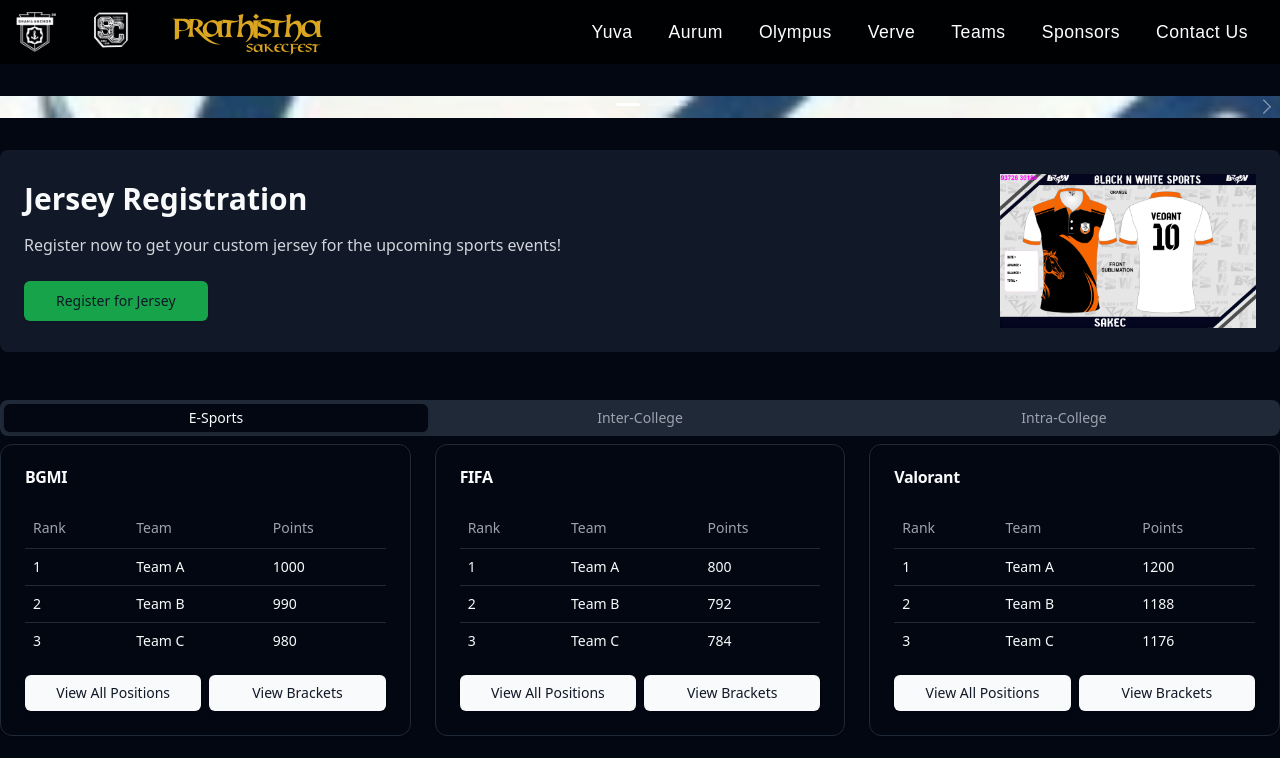
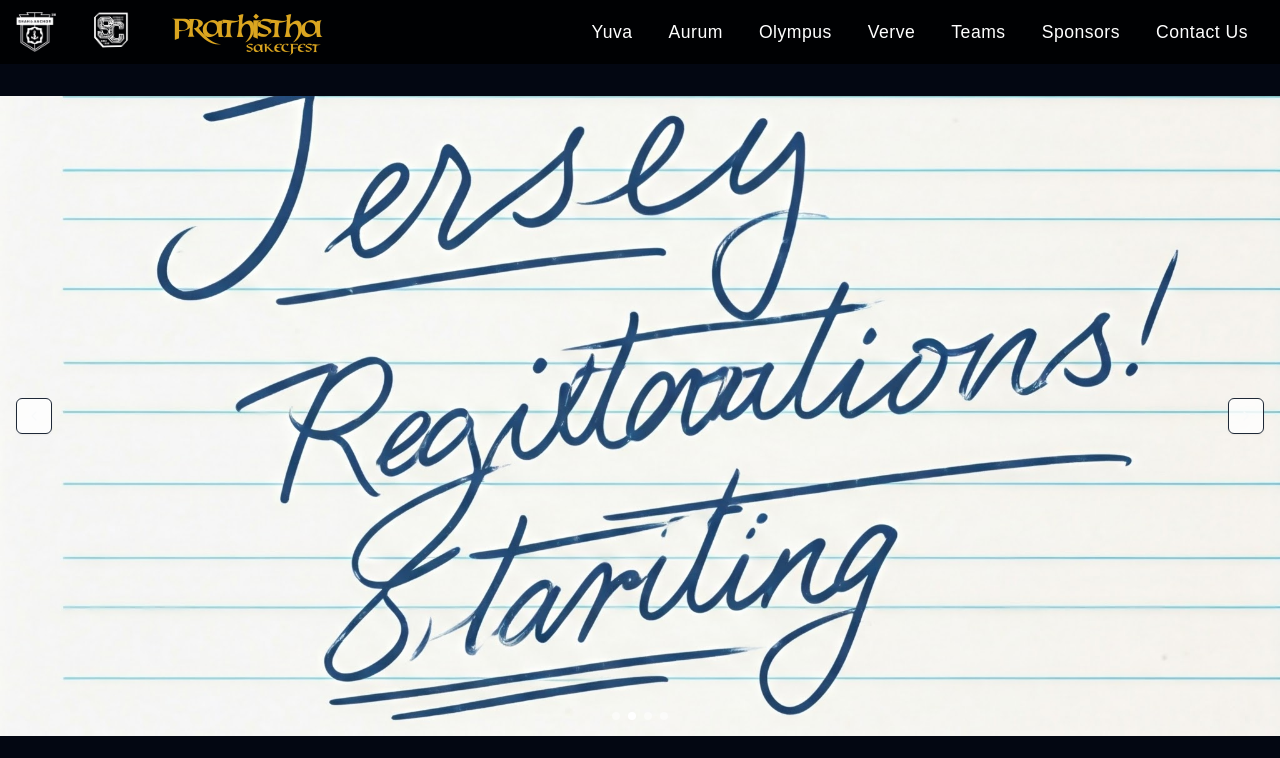
Before and after one commit to PiKa919/prathistha1, a Next.js app: page /sports in a window 1280 px wide. Shown: the top 758 px of the page. Built offline with nearby package versions, Linux system fonts and the light colour scheme.

Commit message:
Update dependencies and improve CarouselComponent functionality

```diff
--- a/package.json
+++ b/package.json
@@ -27,7 +27,7 @@
     "@nextui-org/react": "^2.4.8",
     "@nextui-org/system": "^2.4.4",
     "@nextui-org/theme": "^2.4.3",
-    "@radix-ui/react-dialog": "^1.1.3",
+    "@radix-ui/react-dialog": "^1.1.4",
     "@radix-ui/react-icons": "^1.3.0",
     "@radix-ui/react-label": "^2.1.0",
     "@radix-ui/react-progress": "^1.1.0",
--- a/src/app/page.tsx
+++ b/src/app/page.tsx
@@ -151,7 +151,7 @@ export default function Home() {
     return () => clearTimeout(timeout);
   }, []);
 
-  const targetDate = new Date('2025-02-21T00:00:00'); // 21st February 2025
+  const targetDate = new Date('2025-12-30T00:00:00'); // 21st February 2025
 
   return (
     <div className="min-h-screen">
@@ -172,16 +172,16 @@ export default function Home() {
                 className="mySwiper"
               >
                 <SwiperSlide>
-                  <Image src="/assets/banner/banner8.jpg" alt="Banner 1" width={400} height={300} />
+                  <Image src="/assets/banner/homepage.jpg" alt="Banner 1" width={400} height={300} />
                 </SwiperSlide>
                 <SwiperSlide>
-                  <Image src="/assets/banner/banner5.jpg" alt="Banner 2" width={400} height={300} />
+                  <Image src="/assets/banner/homepage.jpg" alt="Banner 2" width={400} height={300} />
                 </SwiperSlide>
                 <SwiperSlide>
-                  <Image src="/assets/banner/banner6.jpg" alt="Banner 3" width={400} height={300}/>
+                  <Image src="/assets/banner/homepage.jpg" alt="Banner 3" width={400} height={300}/>
                 </SwiperSlide>
                 <SwiperSlide>
-                  <Image src="/assets/banner/banner7.jpg" alt="Banner 4" width={400} height={300} />
+                  <Image src="/assets/banner/homepage.jpg" alt="Banner 4" width={400} height={300} />
                 </SwiperSlide>
               </Swiper>
             </div>
--- a/src/app/sports/jersey/page.tsx
+++ b/src/app/sports/jersey/page.tsx
@@ -13,6 +13,8 @@ import { ref, set, onValue } from "firebase/database";
 import Image from 'next/image';
 import { ref as storageRef, uploadBytes, getDownloadURL } from 'firebase/storage';
 import JerseyGalleryModal from '@/components/jerseymodalgallery';
+import { Sheet, SheetContent, SheetTrigger } from "@/components/ui/sheet"
+
 
 interface FormData {
   name: string;
@@ -544,7 +546,7 @@ export default function JerseyRegistration() {
 
             <Button
               type="submit"
-              className="w-full bg-gradient-to-r from-white to-gray-300 text-black hover:from-gray-100 hover:to-gray-200 text-xl py-6 rounded-xl font-semibold transition-all duration-300 hover:scale-[1.02]"
+              className="w-full bg-gradient-to-r from-white to-gray-300 text-black hover:from-gray-100 hover:to-gray-200 text-lg md:text-xl py-4 md:py-6 rounded-xl font-semibold transition-all duration-300 hover:scale-[1.02]"
             >
               Register Jersey
             </Button>
--- a/src/app/sports/page.tsx
+++ b/src/app/sports/page.tsx
@@ -222,6 +222,7 @@ const SportsCategorySection: React.FC<{ games: Game[] }> = ({ games }) => {
 export default function MultistepFormPage(): JSX.Element {
   return (
     <div className="mt-24">
+      {/* Ensure CarouselComponent is correctly rendered */}
       <CarouselComponent/>
 
       {/* Jersey Registration Section */}
--- a/src/components/jerseymodalgallery.tsx
+++ b/src/components/jerseymodalgallery.tsx
@@ -12,12 +12,12 @@ const JerseyGalleryModal = () => {
     {
       id: 1,
       image: "/olympus/jersey/babypink.jpeg",
-      description: "Classic Red Jersey"
+      description: "Baby Pink - AIDS"
     },
     {
       id: 2,
       image: "/olympus/jersey/bisleri.jpeg",
-      description: "Blue Away Jersey"
+      description: "Bisleri"
     },
     {
       id: 3,
@@ -27,22 +27,22 @@ const JerseyGalleryModal = () => {
     {
       id: 4,
       image: "/olympus/jersey/blue.jpeg",
-      description: "Commemorative White"
+      description: "Dark Firozi"
     },
     {
       id: 5,
       image: "/olympus/jersey/lemonyellow.jpeg",
-      description: "Limited Edition Gold"
+      description: "Lemon Yellow - IT"
     },
     {
       id: 6,
       image: "/olympus/jersey/red.jpeg",
-      description: "Anniversary Edition"
+      description: "Red - COMPS"
     },
     {
       id: 7,
       image: "/olympus/jersey/orange.jpeg",
-      description: "Team Captain Jersey"
+      description: "Orange"
     },
   ];
 
--- a/src/components/ui/CarouselComponent.tsx
+++ b/src/components/ui/CarouselComponent.tsx
@@ -1,60 +1,80 @@
-'use client';
+import React, { useState, useEffect } from 'react';
+import { Button } from "@/components/ui/button";
+import { ChevronLeft, ChevronRight } from "lucide-react";
 
-import React from 'react';
-import { Carousel } from 'antd';
-import Image from 'next/image';
+const Carousel = () => {
+  const [currentSlide, setCurrentSlide] = useState(0);
 
-const imageStyle: React.CSSProperties = {
-  width: '100%',
-  height: '80vh',
-  objectFit: 'cover',
-};
+  const slides = [
+    "/assets/banner/olympus/slide1.jpg",
+    "/assets/banner/olympus/slide1.jpg",
+    "/assets/banner/olympus/slide1.jpg",
+    "/assets/banner/olympus/slide1.jpg",
+  ];
 
-const CarouselComponent: React.FC = () => {
-  const onChange = (currentSlide: number): void => {
-    console.log('Slide changed to:', currentSlide);
+  useEffect(() => {
+    const timer = setInterval(() => {
+      setCurrentSlide((prev) => (prev + 1) % slides.length);
+    }, 5000);
+    return () => clearInterval(timer);
+  }, []);
+
+  const nextSlide = () => {
+    setCurrentSlide((prev) => (prev + 1) % slides.length);
+  };
+
+  const prevSlide = () => {
+    setCurrentSlide((prev) => (prev - 1 + slides.length) % slides.length);
   };
 
   return (
-    <Carousel afterChange={onChange} autoplay arrows>
-      <div style={imageStyle}>
-        <Image
-          src="/assets/banner/olympus/slide1.jpg"
-          alt="Slide 1"
-          fill
-          style={{ objectFit: 'cover' }}
-          priority
-        />
+    <div className="relative h-[80vh] w-full overflow-hidden">
+      {slides.map((slide, index) => (
+        <div
+          key={index}
+          className={`absolute top-0 left-0 w-full h-full transition-opacity duration-500 ease-in-out ${
+            index === currentSlide ? "opacity-100" : "opacity-0"
+          }`}
+        >
+          <img
+            src={slide}
+            alt={`Slide ${index + 1}`}
+            className="w-full h-full object-cover"
+          />
+        </div>
+      ))}
+
+      <Button
+        variant="outline"
+        size="icon"
+        className="absolute left-4 top-1/2 transform -translate-y-1/2 bg-white/80 hover:bg-white"
+        onClick={prevSlide}
+      >
+        <ChevronLeft className="h-4 w-4" />
+      </Button>
+
+      <Button
+        variant="outline"
+        size="icon"
+        className="absolute right-4 top-1/2 transform -translate-y-1/2 bg-white/80 hover:bg-white"
+        onClick={nextSlide}
+      >
+        <ChevronRight className="h-4 w-4" />
+      </Button>
+
+      <div className="absolute bottom-4 left-1/2 transform -translate-x-1/2 flex space-x-2">
+        {slides.map((_, index) => (
+          <button
+            key={index}
+            className={`w-2 h-2 rounded-full transition-colors ${
+              index === currentSlide ? "bg-white" : "bg-white/50"
+            }`}
+            onClick={() => setCurrentSlide(index)}
+          />
+        ))}
       </div>
-      <div style={imageStyle}>
-        <Image
-          src="/assets/banner/olympus/slide1.jpg"
-          alt="Slide 2"
-          fill
-          style={{ objectFit: 'cover' }}
-          priority
-        />
-      </div>
-      <div style={imageStyle}>
-        <Image
-          src="/assets/banner/olympus/slide1.jpg"
-          alt="Slide 3"
-          fill
-          style={{ objectFit: 'cover' }}
-          priority
-        />
-      </div>
-      <div style={imageStyle}>
-        <Image
-          src="/assets/banner/olympus/slide1.jpg"
-          alt="Slide 4"
-          fill
-          style={{ objectFit: 'cover' }}
-          priority
-        />
-      </div>
-    </Carousel>
+    </div>
   );
 };
 
-export default CarouselComponent;
+export default Carousel;
--- /dev/null
+++ b/src/components/ui/sheet.tsx
@@ -0,0 +1,139 @@
+"use client"
+
+import * as React from "react"
+import * as SheetPrimitive from "@radix-ui/react-dialog"
+import { cva, type VariantProps } from "class-variance-authority"
+import { cn } from "@/lib/utils"
+import { Cross2Icon } from "@radix-ui/react-icons"
+
+const Sheet = SheetPrimitive.Root
+
+const SheetTrigger = SheetPrimitive.Trigger
+
+const SheetClose = SheetPrimitive.Close
+
+const SheetPortal = SheetPrimitive.Portal
+
+const SheetOverlay = React.forwardRef<
+  React.ElementRef<typeof SheetPrimitive.Overlay>,
+  React.ComponentPropsWithoutRef<typeof SheetPrimitive.Overlay>
+>(({ className, ...props }, ref) => (
+  <SheetPrimitive.Overlay
+    className={cn(
+      "fixed inset-0 z-50 bg-black/80  data-[state=open]:animate-in data-[state=closed]:animate-out data-[state=closed]:fade-out-0 data-[state=open]:fade-in-0",
+      className
+    )}
+    {...props}
+    ref={ref}
+  />
+))
+SheetOverlay.displayName = SheetPrimitive.Overlay.displayName
+
+const sheetVariants = cva(
+  "fixed z-50 gap-4 bg-background p-6 shadow-lg transition ease-in-out data-[state=closed]:duration-300 data-[state=open]:duration-500 data-[state=open]:animate-in data-[state=closed]:animate-out",
+  {
+    variants: {
+      side: {
+        top: "inset-x-0 top-0 border-b data-[state=closed]:slide-out-to-top data-[state=open]:slide-in-from-top",
+        bottom:
+          "inset-x-0 bottom-0 border-t data-[state=closed]:slide-out-to-bottom data-[state=open]:slide-in-from-bottom",
+        left: "inset-y-0 left-0 h-full w-3/4 border-r data-[state=closed]:slide-out-to-left data-[state=open]:slide-in-from-left sm:max-w-sm",
+        right:
+          "inset-y-0 right-0 h-full w-3/4 border-l data-[state=closed]:slide-out-to-right data-[state=open]:slide-in-from-right sm:max-w-sm",
+      },
+    },
+    defaultVariants: {
+      side: "right",
+    },
+  }
+)
+
+interface SheetContentProps
+  extends React.ComponentPropsWithoutRef<typeof SheetPrimitive.Content>,
+    VariantProps<typeof sheetVariants> {}
+
+const SheetContent = React.forwardRef<
+  React.ElementRef<typeof SheetPrimitive.Content>,
+  SheetContentProps
+>(({ side = "right", className, children, ...props }, ref) => (
+  <SheetPortal>
+    <SheetOverlay />
+    <SheetPrimitive.Content
+      ref={ref}
+      className={cn(sheetVariants({ side }), className)}
+      {...props}
+    >
+      <SheetPrimitive.Close className="absolute right-4 top-4 rounded-sm opacity-70 ring-offset-background transition-opacity hover:opacity-100 focus:outline-none focus:ring-2 focus:ring-ring focus:ring-offset-2 disabled:pointer-events-none data-[state=open]:bg-secondary">
+        <Cross2Icon className="h-4 w-4" />
+        <span className="sr-only">Close</span>
+      </SheetPrimitive.Close>
+      {children}
+    </SheetPrimitive.Content>
+  </SheetPortal>
+))
+SheetContent.displayName = SheetPrimitive.Content.displayName
+
+const SheetHeader = ({
+  className,
+  ...props
+}: React.HTMLAttributes<HTMLDivElement>) => (
+  <div
+    className={cn(
+      "flex flex-col space-y-2 text-center sm:text-left",
+      className
+    )}
+    {...props}
+  />
+)
+SheetHeader.displayName = "SheetHeader"
+
+const SheetFooter = ({
+  className,
+  ...props
+}: React.HTMLAttributes<HTMLDivElement>) => (
+  <div
+    className={cn(
+      "flex flex-col-reverse sm:flex-row sm:justify-end sm:space-x-2",
+      className
+    )}
+    {...props}
+  />
+)
+SheetFooter.displayName = "SheetFooter"
+
+const SheetTitle = React.forwardRef<
+  React.ElementRef<typeof SheetPrimitive.Title>,
+  React.ComponentPropsWithoutRef<typeof SheetPrimitive.Title>
+>(({ className, ...props }, ref) => (
+  <SheetPrimitive.Title
+    ref={ref}
+    className={cn("text-lg font-semibold text-foreground", className)}
+    {...props}
+  />
+))
+SheetTitle.displayName = SheetPrimitive.Title.displayName
+
+const SheetDescription = React.forwardRef<
+  React.ElementRef<typeof SheetPrimitive.Description>,
+  React.ComponentPropsWithoutRef<typeof SheetPrimitive.Description>
+>(({ className, ...props }, ref) => (
+  <SheetPrimitive.Description
+    ref={ref}
+    className={cn("text-sm text-muted-foreground", className)}
+    {...props}
+  />
+))
+SheetDescription.displayName = SheetPrimitive.Description.displayName
+
+export {
+  Sheet,
+  SheetPortal,
+  SheetOverlay,
+  SheetTrigger,
+  SheetClose,
+  SheetContent,
+  SheetHeader,
+  SheetFooter,
+  SheetTitle,
+  SheetDescription,
+}
```
Also changed, not shown: public/assets/banner/homepage.jpg (added), 1 other file (tests, documents, lock files or other folders).
